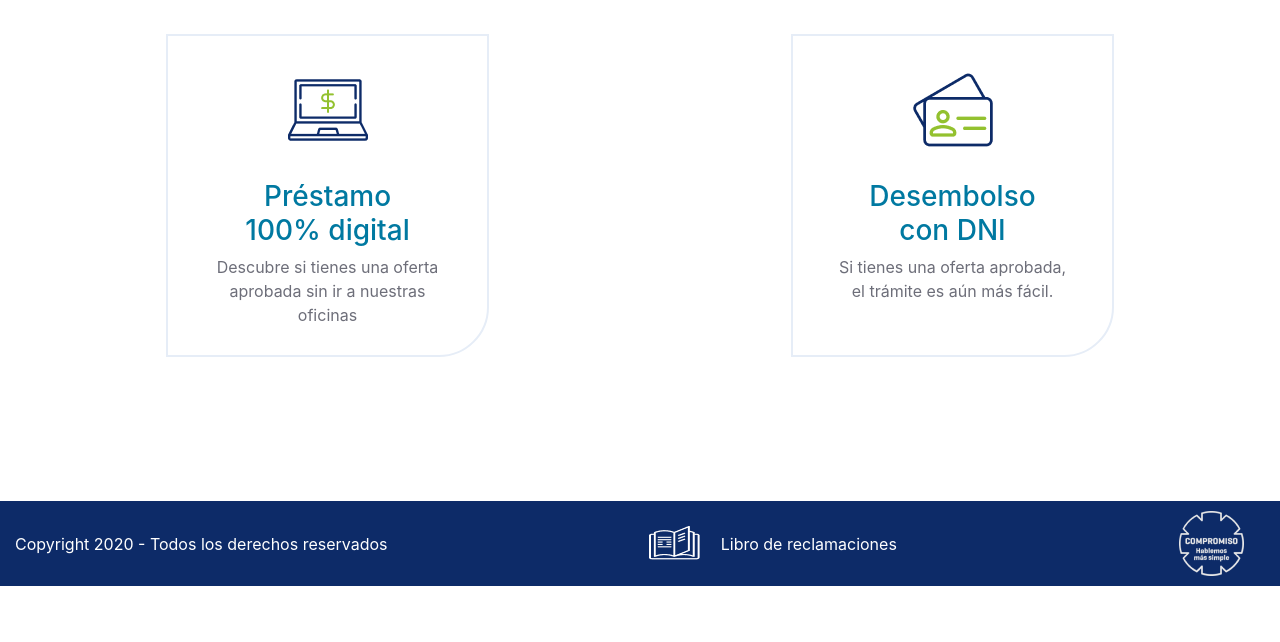
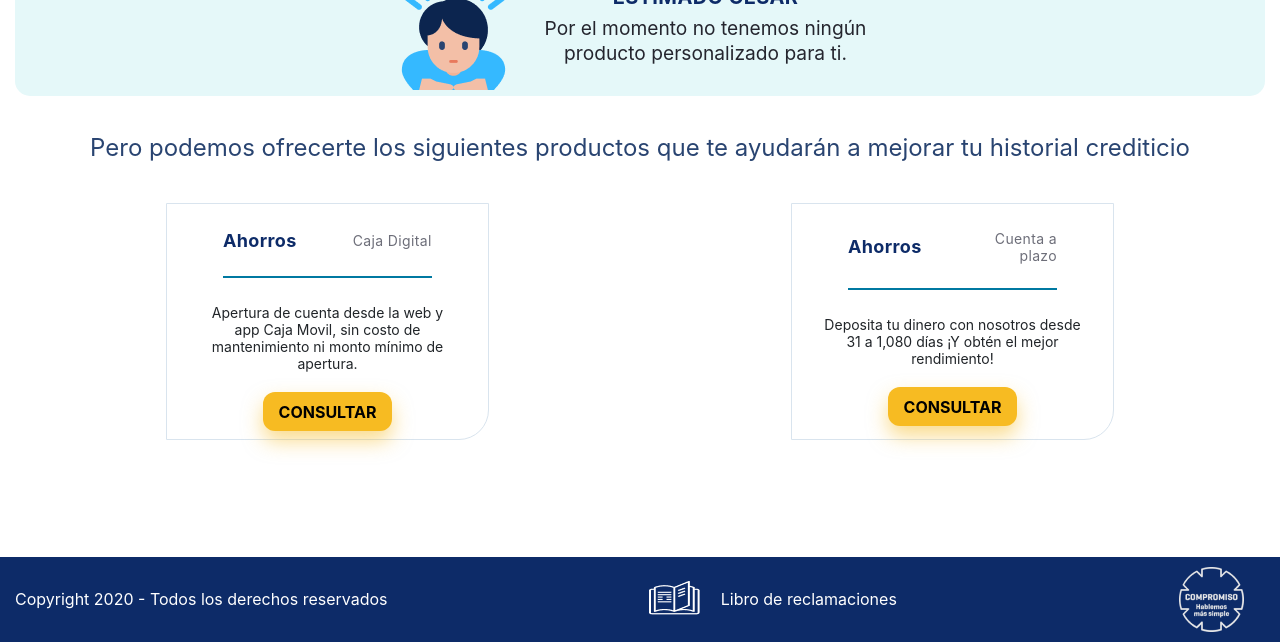
Before and after one commit to JuanManuel97/JuanManuel97.github.io, a plain HTML site: page sinProductos.html in a window 1280 px wide. Shown: the part 214-856 px from the top of the page. Before the commit the page ends 800 px from the top, so only its background shows below. Drawn offline with nearby package versions, Linux system fonts and the light colour scheme.

Commit message:
sinProductos

```diff
--- a/css/style.css
+++ b/css/style.css
@@ -1,5 +1,6 @@
 body {
   font-family: "Lato", sans-serif;
+  /*width:123.671875rem;*/
 }
 
 .header {
@@ -14,7 +15,7 @@ body {
   justify-content: space-between;
   align-items: center;
   box-sizing: border-box;
-  background: #FFFFFF;
+  background: #ffffff;
 }
 
 .wrap {
@@ -166,10 +167,6 @@ body {
   border-radius: 0px 0px 3.125rem 0px;
 }
 
-/*.beneficios {
-
- }*/
-
 .flex-jumpline {
   display: flex;
   justify-content: space-around;
@@ -179,7 +176,7 @@ body {
 .footer-parent {
   background: #0d2b68;
   height: 5.3125rem;
-  position: absolute;
+  /*position: absolute;*/
   bottom: 0;
   width: 100%;
 }
@@ -199,3 +196,118 @@ body {
   box-sizing: border-box;
   color: #ffffff;
 }
+
+/*Aviso de si tiene o no productos*/
+.avisoProductos {
+  text-align: center;
+  background: #e5f8f9;
+  border-radius: 15px;
+}
+
+.avisoProductos > .contenedorGeneral {
+  display: inline-flex;
+  margin-top: 2.5rem;
+}
+
+.avisoProductos > .contenedorGeneral > .contenedorTexto {
+  margin-left: 1.625rem;
+  max-width: 21.6875rem;
+}
+
+.avisoProductos > .contenedorGeneral > .contenedorTexto > .titulo {
+  font-weight: 700;
+  font-size: 1.25rem;
+  line-height: 22px;
+  /* identical to box height */
+
+  text-align: center;
+  letter-spacing: 0.02em;
+  text-transform: uppercase;
+
+  /* Color1 */
+
+  color: #0d2b68;
+}
+
+.avisoProductos > .contenedorGeneral > .contenedorTexto > .textoSecundario {
+  font-size: 1.2rem;
+  line-height: 25px;
+  color: #24252e;
+  font-weight: normal;
+}
+
+.producto-generico-item {
+  width: 20.1875rem;
+  height: 14.8125rem;
+  left: 10.9375rem;
+  top: 49.9375rem;
+  margin-bottom: 2rem;
+
+  background: #ffffff;
+  border: 1.3px solid #d9e4ee;
+  box-sizing: border-box;
+  border-radius: 0px 0px 30px 0px;
+}
+
+.contenedor-productos-genericos > .producto-generico-item > .titulos {
+  font-weight: bold;
+  font-size: 18px;
+  line-height: 22px;
+  /* identical to box height */
+
+  display: flex;
+  align-items: center;
+  text-align: center;
+  letter-spacing: 0.02em;
+
+  /* Color1 */
+
+  color: #0d2b68;
+}
+
+.contenedor-productos-genericos > .producto-generico-item > .titulos > h2 {
+  font-weight: bold;
+  font-size: 18px;
+  line-height: 22px;
+  /* identical to box height */
+
+  display: flex;
+  align-items: center;
+  text-align: center;
+  letter-spacing: 0.02em;
+
+  /* Color1 */
+
+  color: #0d2b68;
+}
+
+.contenedor-productos-genericos > .producto-generico-item > .titulos > h3 {
+  font-weight: normal;
+  font-size: 14px;
+  line-height: 17px;
+  /* identical to box height */
+
+  display: flex;
+  align-items: center;
+  text-align: center;
+
+  /* colore */
+
+  color: #6d6e79;
+}
+
+.contenedor-productos-genericos > .producto-generico-item > hr {
+  display: flex;
+  margin-left: 3.5rem;
+  margin-right: 3.5rem;
+  border: 0.3px solid #0079a1;
+}
+
+.contenedor-productos-genericos  > .producto-generico-item  > .descripcion-producto  > h3 {
+  font-weight: normal;
+  font-size: 14px;
+  line-height: 17px;
+  display: flex;
+  align-items: center;
+  text-align: center;
+}
--- a/sinProductos.html
+++ b/sinProductos.html
@@ -1,5 +1,10 @@
 <!DOCTYPE html>
 <html lang="en">
+<style>
+    .footer-parent {
+        position: relative !important;
+    }
+</style>
 
 <head>
     <meta charset="UTF-8">
@@ -46,29 +51,56 @@
         </div>
     </header>
     <div class="page" style="padding-bottom: 5.3125rem;">
+
         <div class="wrap">
-            <h2 class="main-text-color" style="text-align: center; margin-bottom: 3.125rem;">Beneficios</h2>
-            <div class="beneficios flex-jumpline">
-                <div class="beneficios-item" style="margin-right: ;">
-                    <img class="img-center" src="img/home_prestamo_digital.png" alt="">
-                    <div>
-                        <h3 class="third-text-color third-text-alignment">Préstamo 100% digital</h3>
-                        <p class="second-text-color second-text-alignment">Descubre si tienes una oferta aprobada sin ir
-                            a nuestras oficinas</p>
-                        <br>
+            <div class="avisoProductos">
+                <div class="contenedorGeneral">
+                    <img src="img/img-sin-productos.png" alt="">
+                    <div class="contenedorTexto">
+                        <h2 class="titulo">Estimado cesar</h2>
+                        <h3 class="textoSecundario">Por el momento no tenemos ningún producto personalizado para ti.</h3>
+                    </div>
+                </div>
+            </div>
+            <div style="margin-top: 2.375rem;margin-bottom: 2.5rem;">
+                <h3 style="text-align: center;font-size:1.5rem;font-weight:normal;color:#294471">
+                    Pero podemos ofrecerte los siguientes productos que te ayudarán a mejorar tu historial crediticio
+                </h3>
+            </div>
+
+            <div class="contenedor-productos-genericos flex-jumpline">
+                <div class="producto-generico-item">
+                    <div class="titulos" style="display: flex;margin-left: 3.5rem;margin-right: 3.5rem;margin-top: 1.625rem;">
+                        <h2 style="text-align: left;">Ahorros</h2>
+                        <h3 style="text-align: right;margin-left: 3.5rem;">Caja Digital</h3>
+                    </div>
+                    <hr>
+                    <div class="descripcion-producto" style="text-align: center;">
+                        <h3 style="display: flex;margin-left: 2rem;margin-right: 2rem;margin-top: 1.625rem;">
+                            Apertura de cuenta desde la web y app Caja Movil, sin costo de mantenimiento ni monto mínimo de apertura.
+                        </h3>
+                        <button class="button-aceptar"
+                        style="width:8.0625rem;height:2.4375rem;margin-top: 0.8rem;">CONSULTAR</button>
+                    </div>
+                </div>
+                <div class="producto-generico-item">
+                    <div class="titulos" style="display: flex;margin-left: 3.5rem;margin-right: 3.5rem;margin-top: 1.625rem;">
+                        <h2 style="text-align: left;">Ahorros</h2>
+                        <h3 style="text-align: right;margin-left: 2.5rem;">Cuenta a plazo</h3>
+                    </div>
+                    <hr>
+                    <div class="descripcion-producto" style="text-align: center;">
+                        <h3 style="display: flex;margin-left: 2rem;margin-right: 2rem;margin-top: 1.625rem;">
+                            Deposita tu dinero con nosotros desde 31 a 1,080 días ¡Y obtén el mejor rendimiento!
+                        </h3>
+                        <button class="button-aceptar"
+                        style="width:8.0625rem;height:2.4375rem;margin-top: 0.8rem;">CONSULTAR</button>
                     </div>
                 </div>
 
-                <div class="beneficios-item">
-                    <img class="img-center" src="img/home_desembolso_dni.png" alt="">
-                    <div>
-                        <h3 class="third-text-color third-text-alignment">Desembolso con DNI</h3>
-                        <p class="second-text-color second-text-alignment">Si tienes una oferta aprobada, el trámite es
-                            aún más fácil.</p>
-                        <br>
-                    </div>
-                </div>
             </div>
+
+
         </div>
     </div>
     <footer class="footer-parent">
```
Also changed, not shown: conProductos.html (added, +143 -0 lines), img/img-sin-productos.png (added).
